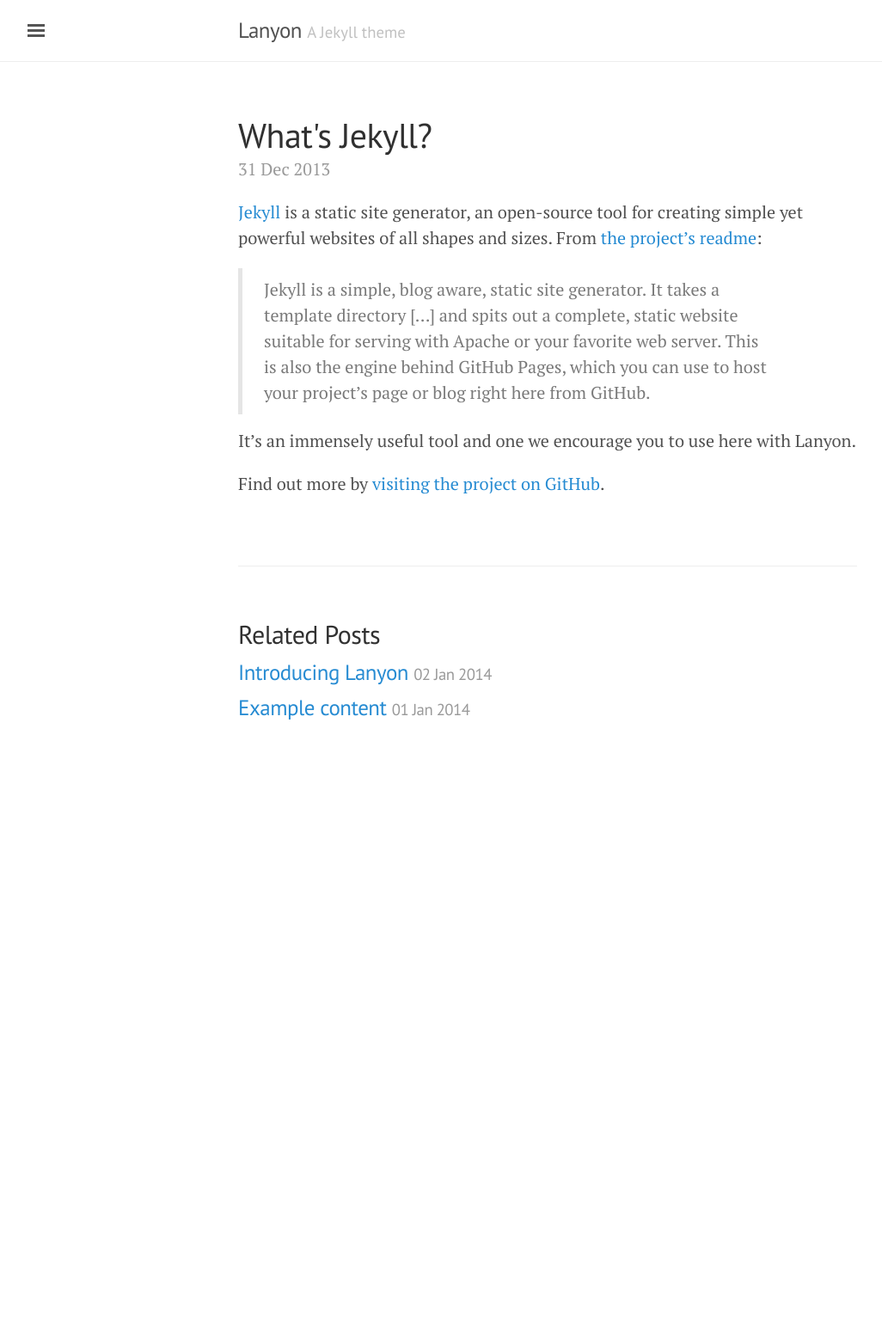
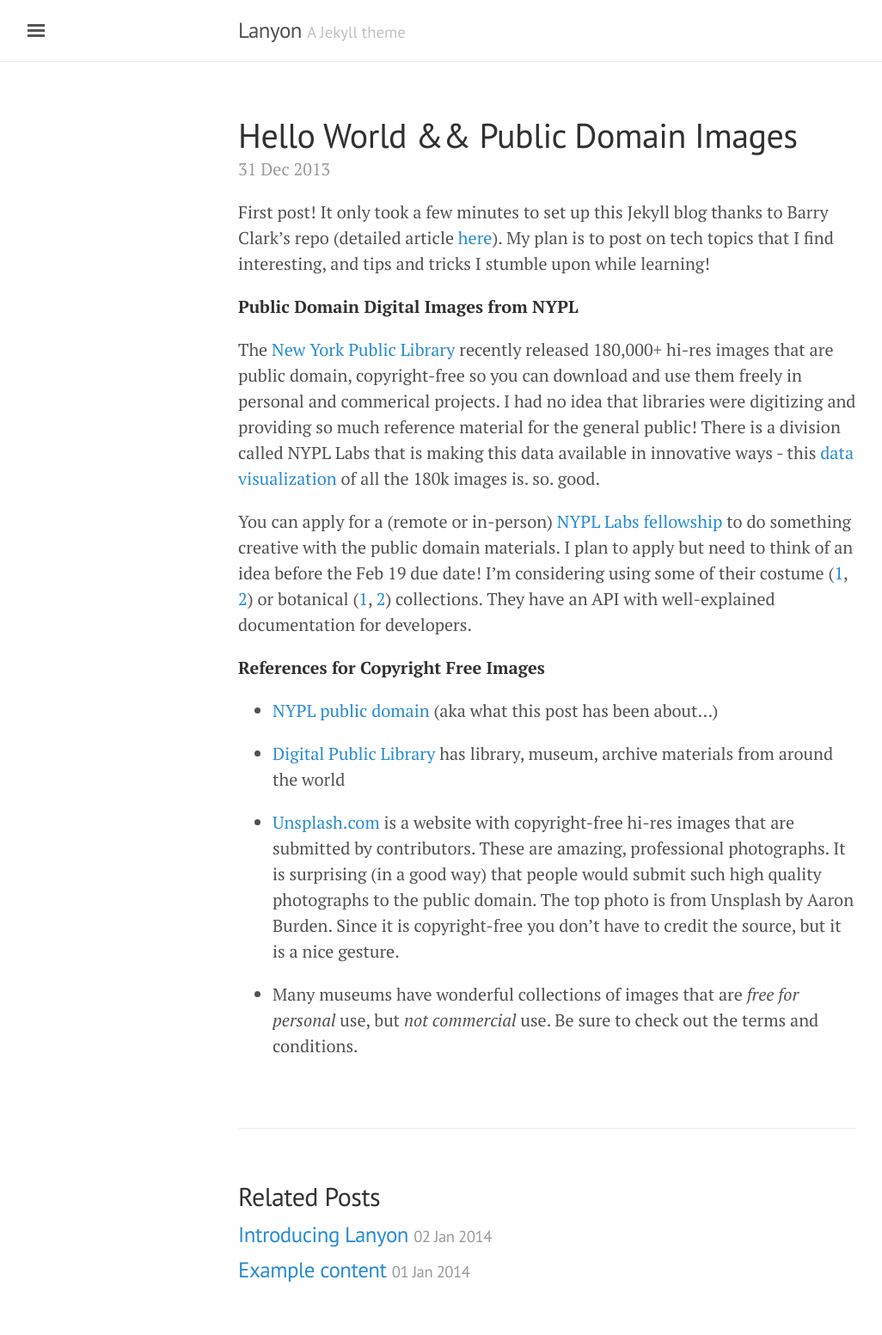
Before and after one commit to mmmfang/blog, a Jekyll site: the page built from _posts/2013-12-31-whats-jekyll.md, in a window 1280 px wide. Shown: the whole page at 86% size, without its empty margins (3-1029 px from the left). Built offline with Jekyll 4.4.1, drawn with Linux system fonts in a browser that asks for light colours; before the commit the page ends 900 px from its top, so only the background shows below that.

Commit message:
change example post

```diff
--- a/_posts/2013-12-31-whats-jekyll.md
+++ b/_posts/2013-12-31-whats-jekyll.md
@@ -1,12 +1,23 @@
 ---
 layout: post
-title: What's Jekyll?
+title: Hello World && Public Domain Images
 ---
 
-[Jekyll](http://jekyllrb.com) is a static site generator, an open-source tool for creating simple yet powerful websites of all shapes and sizes. From [the project's readme](https://github.com/mojombo/jekyll/blob/master/README.markdown):
+First post! It only took a few minutes to set up this Jekyll blog thanks to Barry Clark's repo (detailed article <a href="https://www.smashingmagazine.com/2014/08/build-blog-jekyll-github-pages">here</a>). My plan is to post on tech topics that I find interesting, and tips and tricks I stumble upon while learning!
 
-  > Jekyll is a simple, blog aware, static site generator. It takes a template directory [...] and spits out a complete, static website suitable for serving with Apache or your favorite web server. This is also the engine behind GitHub Pages, which you can use to host your project’s page or blog right here from GitHub.
+**Public Domain Digital Images from NYPL**
 
-It's an immensely useful tool and one we encourage you to use here with Lanyon.
+The <a href="https://www.nypl.org">New York Public Library</a> recently released 180,000+ hi-res images that are public domain, copyright-free so you can download and use them freely in personal and commerical projects. I had no idea that libraries were digitizing and providing so much reference material for the general public! There is a division called NYPL Labs that is making this data available in innovative ways - this <a href="http://publicdomain.nypl.org/pd-visualization/">data visualization</a> of all the 180k images is. so. good.
 
-Find out more by [visiting the project on GitHub](https://github.com/mojombo/jekyll).
+You can apply for a (remote or in-person) <a href="http://www.nypl.org/help/about-nypl/fellowships-institutes/remix">NYPL Labs fellowship</a> to do something creative with the public domain materials. I plan to apply but need to think of an idea before the Feb 19 due date! I'm considering using some of their costume (<a href="http://digitalcollections.nypl.org/collections/history-of-the-feminine-costume-of-the-world-from-the-year-5318-bc#/?tab=about&scroll=18">1</a>, <a href="http://digitalcollections.nypl.org/collections/imported-french-fabrics-e-meyer-co-paris-fall-1930-1931#/?tab=about">2</a>) or botanical (<a href="http://digitalcollections.nypl.org/collections/trait-des-arbres-et-arbustes-que-lon-cultive-en-france-en-pleine-terre#/?tab=about&scroll=86">1</a>, <a href="http://digitalcollections.nypl.org/collections/84fe2cd0-c6e4-012f-1676-3c075448cc4b#/?tab=about">2</a>) collections. They have an API with well-explained documentation for developers.
+
+
+**References for Copyright Free Images**
+
+- <a href="http://www.nypl.org/research/collections/digital-collections/public-domain">NYPL public domain</a> (aka what this post has been about...)
+
+- <a href="http://dp.la">Digital Public Library</a> has library, museum, archive materials from around the world
+
+- <a href="https://www.unsplash.com">Unsplash.com</a> is a website with copyright-free hi-res images that are submitted by contributors. These are amazing, professional photographs. It is surprising (in a good way) that people would submit such high quality photographs to the public domain. The top photo is from Unsplash by Aaron Burden. Since it is copyright-free you don't have to credit the source, but it is a nice gesture.
+
+- Many museums have wonderful collections of images that are *free for personal* use, but *not commercial* use. Be sure to check out the terms and conditions.
```
